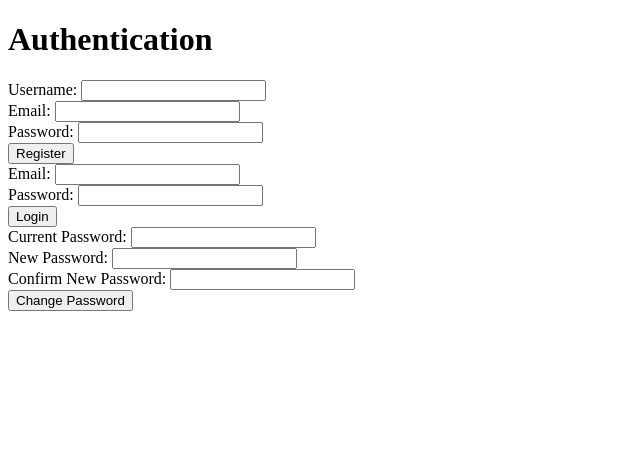
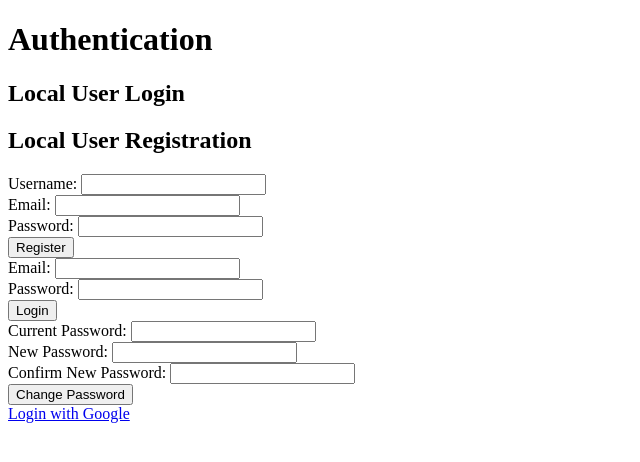
Before and after one commit to delinecnlin/kidstory_api, a Flask app: page /change_password in a window 1280 px wide. Shown: the top 462 px of the page, without its empty margins (0-640 px from the left). Run offline with Flask 3, Linux system fonts and the light colour scheme; the visitor is signed in with stand-in values (Sample User, id 1).

Commit message:
fix: resolve duplicate auth_callback definition and add local login option

```diff
--- a/templates/auth.html
+++ b/templates/auth.html
@@ -11,6 +11,8 @@
         <p style="color: red;">{{ error }}</p>
     {% endif %}
     <form method="POST" action="{{ url_for('routes.auth') }}">
+        <h2>Local User Login</h2>
+        <h2>Local User Registration</h2>
         <input type="hidden" name="action" value="register">
         <label for="username">Username:</label>
         <input type="text" id="username" name="username"><br>
@@ -40,3 +42,4 @@
     </form>
 </body>
 </html>
+    <a href="{{ url_for('routes.auth_google') }}">Login with Google</a>
```
